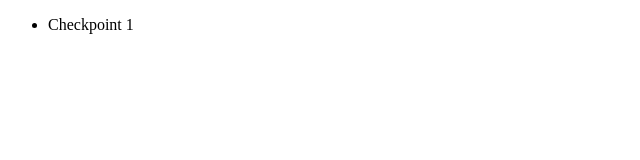
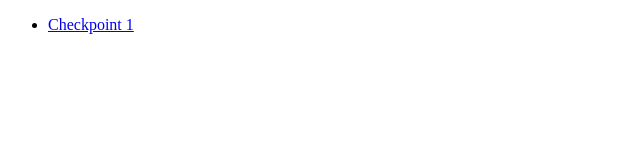
Before and after one commit to CrazyPyrate/CrazyPyrate.github.io, a plain HTML site: page index.html in a window 1280 px wide. Shown: the full height of the page, 0-640 px from the left. Drawn offline with Linux system fonts and the light colour scheme.

Commit message:
linked checkpoint

```diff
--- a/index.html
+++ b/index.html
@@ -2,7 +2,7 @@
 
 <head>
 	<ul>
-		<li><link href="checkpoint1.txt">Checkpoint 1</link></li>
+		<li><a href="checkpoint1.txt">Checkpoint 1</link></li>
 	</ul>
 </head>
 
```
